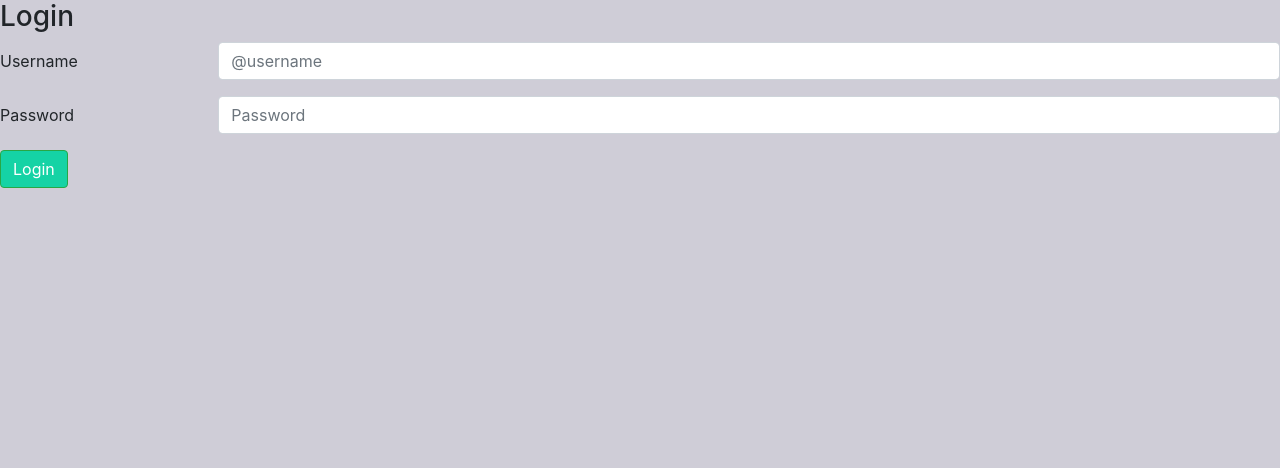
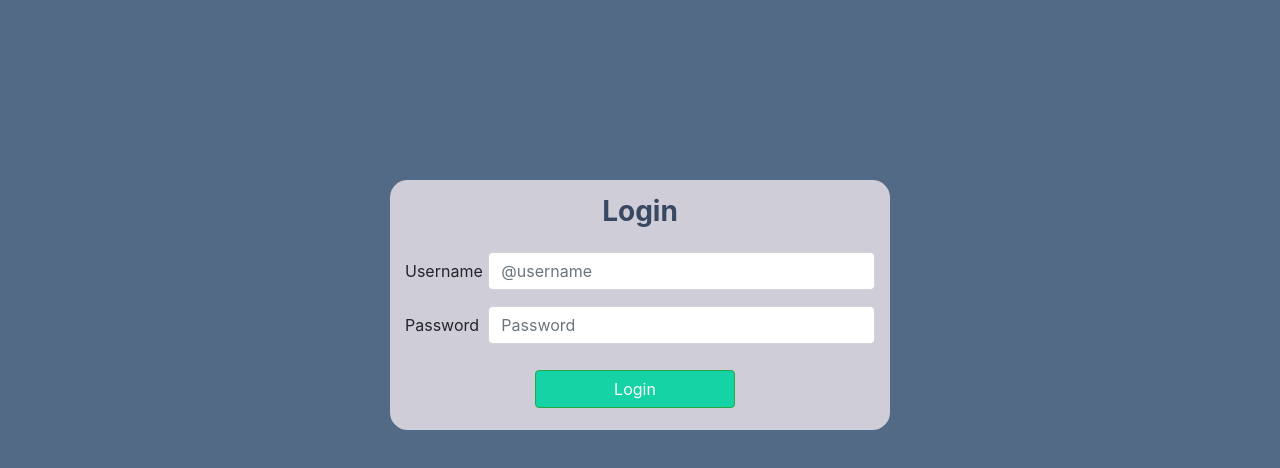
Before and after one commit to Eglopez/React-Go-Project, a React (Create React App) app in the folder frontend/: page / in a window 1280 px wide. Shown: the top 468 px of the page. Built offline with nearby package versions, Linux system fonts and the light colour scheme.

Commit message:
Adding login protoype

```diff
--- a/frontend/src/App.css
+++ b/frontend/src/App.css
@@ -1,7 +1,31 @@
 body {
-  background-color: #cfcdd7!important;
+  background-color:#536a87!important;
 }
 
 .btn {
   background-color: #15d3a5!important;
+  width: 200px;
+  margin-left: 130px;
+  margin-top: 10px;
 }
+
+.login-container {
+  background-color: #cfcdd7;
+  margin-top: 180px;
+  margin-left: 30%;
+  margin-right: 30%;
+  padding-left: 900px;
+  padding-right: 900px;
+  border-radius: 1.1rem;
+  height: 250px;
+  width: 500px!important;
+
+}
+
+.login-title{
+  text-align: center;
+  padding-top: 15px;
+  padding-bottom: 15px;
+  color: #384862;
+  font-weight: bold;
+}
--- a/frontend/src/components/Form/index.js
+++ b/frontend/src/components/Form/index.js
@@ -1,10 +1,11 @@
 import React from 'react';
-import { Button, Form, Col, Row } from 'react-bootstrap';
+import { Button, Form, Col, Row, Container } from 'react-bootstrap';
 
 const LoginForm = ({ children, title, onSubmitFunction }) => {
     return (
-        <Form onSubmit={onSubmitFunction}>
-            <h3>{title}</h3>
+        <Container className="login-container">
+            <Form onSubmit={onSubmitFunction}>
+            <h3 className="login-title">{title}</h3>
             <Form.Group as={Row} controlId="formPlaintextEmail">
               <Form.Label column sm="2">
                 Username
@@ -24,6 +25,7 @@ const LoginForm = ({ children, title, onSubmitFunction }) => {
             </Form.Group>
             <Button variant="success" className="btn">Login</Button>
         </Form>
+        </Container>
     )
 }
 
```
